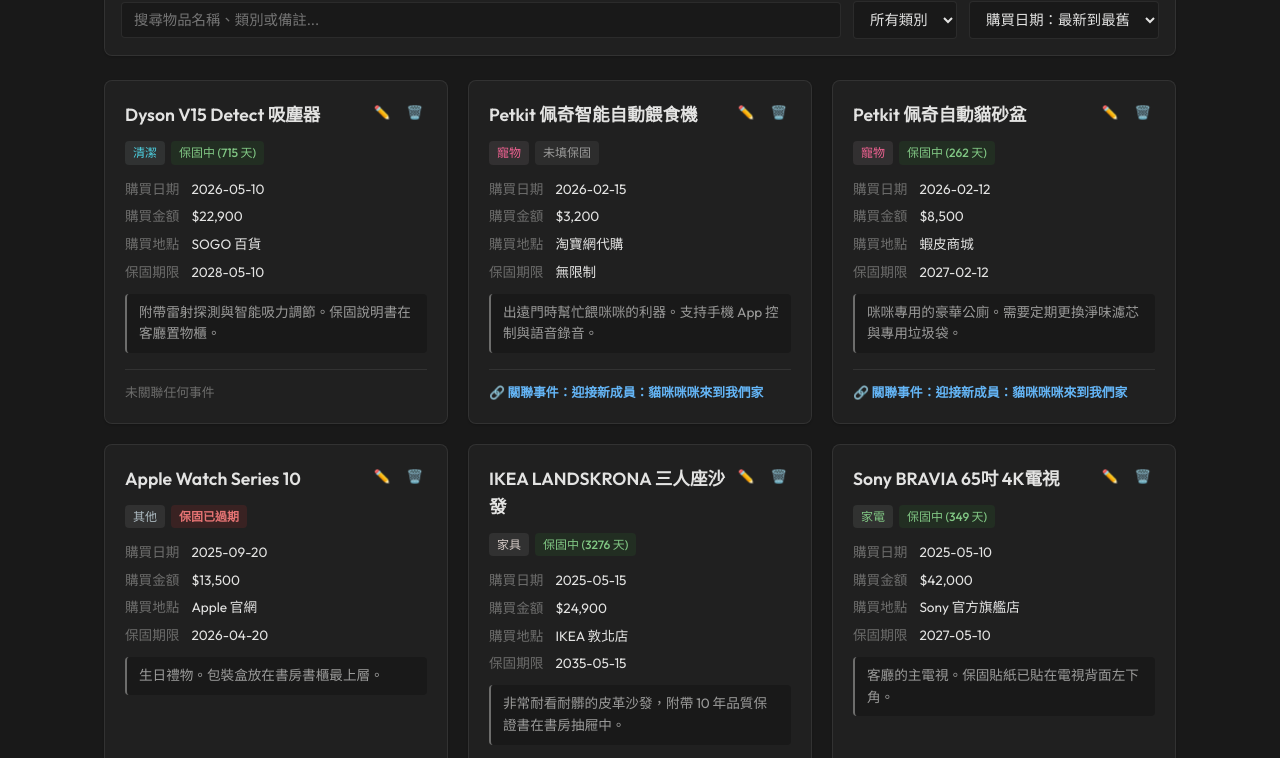
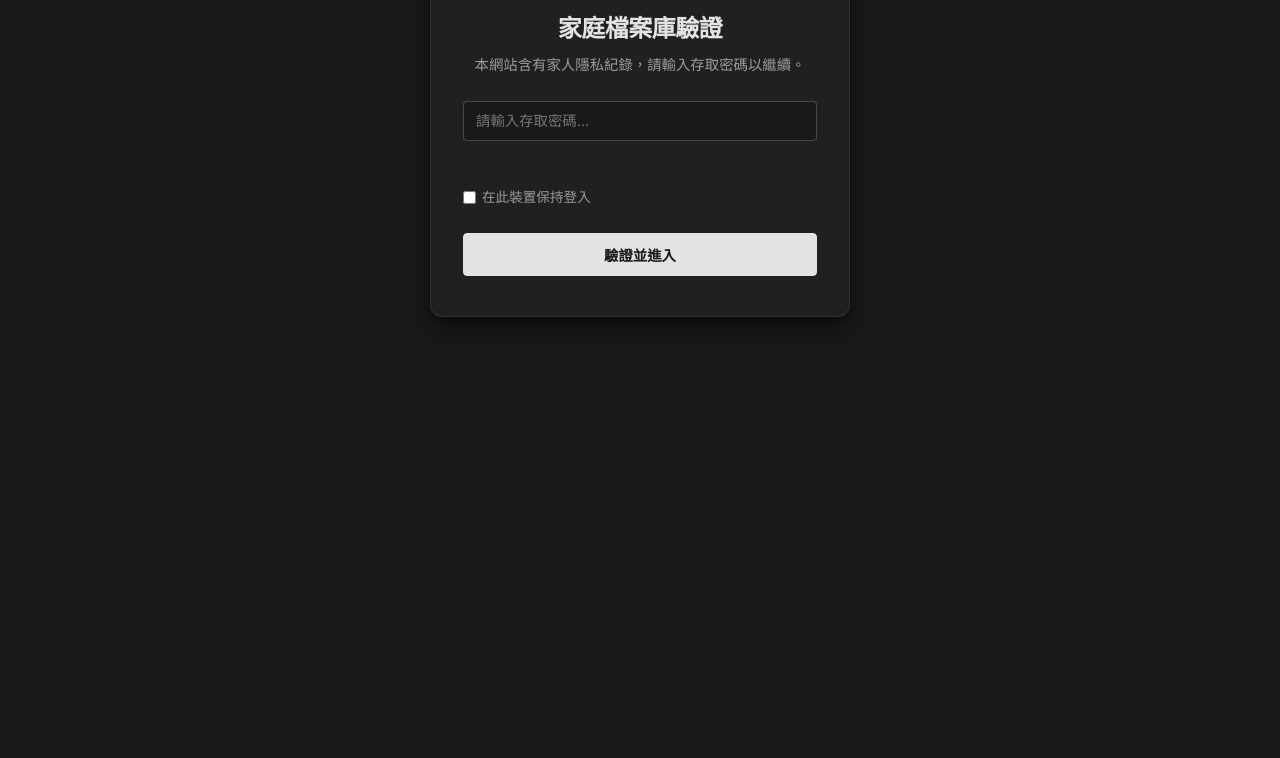
Before and after one commit to unaleepcc/family-archive, a plain HTML site: page index.html in a window 1280 px wide. Shown: the part 304-1062 px from the top of the page. After the commit the page ends 800 px from the top, so only its background shows below. Drawn offline with Linux system fonts and the light colour scheme; a web font is replaced by a local one.

Commit message:
新增驗證碼

```diff
--- a/app.js
+++ b/app.js
@@ -977,12 +977,16 @@
 // ==========================================
 
 document.addEventListener("DOMContentLoaded", () => {
-  // 1. 初始化資料與統計
-  initData();
-  updateStats();
+  // 1. 綁定密碼驗證事件監聽
+  document.getElementById("auth-submit-btn").addEventListener("click", submitAuth);
+  document.getElementById("auth-password-input").addEventListener("keydown", (e) => {
+    if (e.key === "Enter") {
+      submitAuth();
+    }
+  });
 
-  // 2. 預設渲染首頁 (物品紀錄頁)
-  renderItems();
+  // 2. 執行驗證檢查
+  checkAuth();
 
   // 3. 導覽列按鈕切換
   document.getElementById("nav-items-btn").addEventListener("click", () => switchPage("items"));
@@ -1101,3 +1105,63 @@
   reader.readAsText(file);
   e.target.value = ""; // 重設值，允許重複選擇同一個檔案
 }
+
+// ==========================================
+// 12. 密碼驗證邏輯 具體實作
+// ==========================================
+
+const CORRECT_PASSWORD = "DDHOME";
+
+function checkAuth() {
+  const isAuthedLocal = localStorage.getItem("family_auth") === "true";
+  const isAuthedSession = sessionStorage.getItem("family_auth") === "true";
+
+  if (isAuthedLocal || isAuthedSession) {
+    document.getElementById("auth-page").style.display = "none";
+    document.getElementById("main-content").style.display = "block";
+
+    // 初始化資料與統計
+    initData();
+    updateStats();
+    renderItems();
+  } else {
+    document.getElementById("auth-page").style.display = "flex";
+    document.getElementById("main-content").style.display = "none";
+
+    // 聚焦於密碼輸入框
+    setTimeout(() => {
+      const pwdInput = document.getElementById("auth-password-input");
+      if (pwdInput) pwdInput.focus();
+    }, 100);
+  }
+}
+
+function submitAuth() {
+  const pwdInput = document.getElementById("auth-password-input");
+  const errorMsg = document.getElementById("auth-error-msg");
+  const rememberMe = document.getElementById("auth-remember-me");
+
+  const enteredPwd = pwdInput.value;
+
+  if (enteredPwd === CORRECT_PASSWORD) {
+    errorMsg.innerText = "";
+
+    if (rememberMe.checked) {
+      localStorage.setItem("family_auth", "true");
+    } else {
+      sessionStorage.setItem("family_auth", "true");
+    }
+
+    document.getElementById("auth-page").style.display = "none";
+    document.getElementById("main-content").style.display = "block";
+
+    // 初始化資料與統計
+    initData();
+    updateStats();
+    renderItems();
+  } else {
+    errorMsg.innerText = "❌ 密碼錯誤，請重新輸入。";
+    pwdInput.value = "";
+    pwdInput.focus();
+  }
+}
--- a/index.html
+++ b/index.html
@@ -9,6 +9,31 @@
 </head>
 <body>
 
+  <!-- 密碼驗證頁面 -->
+  <div id="auth-page" class="auth-container">
+    <div class="auth-card">
+      <div class="auth-icon">🔒</div>
+      <h2 class="auth-title">家庭檔案庫驗證</h2>
+      <p class="auth-subtitle">本網站含有家人隱私紀錄，請輸入存取密碼以繼續。</p>
+
+      <div class="form-group" style="margin-top: 24px;">
+        <input type="password" id="auth-password-input" class="form-input" placeholder="請輸入存取密碼..." autofocus>
+        <div id="auth-error-msg" class="auth-error"></div>
+      </div>
+
+      <div class="form-group" style="display: flex; align-items: center; justify-content: space-between; margin-bottom: 24px;">
+        <label class="auth-checkbox-label">
+          <input type="checkbox" id="auth-remember-me">
+          <span style="font-size: 0.85rem; color: var(--text-secondary); margin-left: 6px;">在此裝置保持登入</span>
+        </label>
+      </div>
+
+      <button class="btn btn-primary" id="auth-submit-btn" style="width: 100%; padding: 10px 0; font-weight: 600;">驗證並進入</button>
+    </div>
+  </div>
+
+  <!-- 主內容容器 (預設隱藏，驗證通過後顯示) -->
+  <div id="main-content" style="display: none;">
     <!-- 頂部導覽列 -->
     <nav class="navbar" id="site-navbar">
       <div class="container navbar-container">
@@ -122,6 +147,7 @@
       </section>
 
     </main>
+  </div>
 
   <!-- ========================================== -->
   <!-- MODAL 1: 新增 / 編輯物品彈出視窗 -->
--- a/style.css
+++ b/style.css
@@ -661,6 +661,69 @@
   border-color: var(--text-secondary);
 }
 
+/* --- 密碼驗證頁面樣式 --- */
+.auth-container {
+  position: fixed;
+  top: 0;
+  left: 0;
+  right: 0;
+  bottom: 0;
+  background-color: var(--bg-main);
+  display: flex;
+  align-items: center;
+  justify-content: center;
+  z-index: 2000;
+  padding: 24px;
+}
+
+.auth-card {
+  background-color: var(--bg-card);
+  border: 1px solid var(--border-light);
+  border-radius: var(--radius-lg);
+  padding: 40px 32px;
+  width: 100%;
+  max-width: 420px;
+  box-shadow: var(--shadow-lg);
+  text-align: center;
+  animation: fadeIn 0.4s cubic-bezier(0.4, 0, 0.2, 1);
+}
+
+.auth-icon {
+  font-size: 3rem;
+  margin-bottom: 16px;
+}
+
+.auth-title {
+  font-family: var(--font-primary);
+  font-size: 1.5rem;
+  font-weight: 700;
+  margin-bottom: 8px;
+  letter-spacing: -0.02em;
+}
+
+.auth-subtitle {
+  font-size: 0.9rem;
+  color: var(--text-secondary);
+  line-height: 1.5;
+  margin-bottom: 24px;
+}
+
+.auth-error {
+  color: var(--tag-warranty-err-text);
+  font-size: 0.85rem;
+  font-weight: 500;
+  margin-top: 8px;
+  text-align: left;
+  min-height: 20px;
+}
+
+.auth-checkbox-label {
+  display: flex;
+  align-items: center;
+  cursor: pointer;
+  user-select: none;
+}
+
 /* --- Modal 互動視窗樣式 --- */
 .modal {
   position: fixed;
```
Lines whose indentation alone changed are shown as unchanged.
